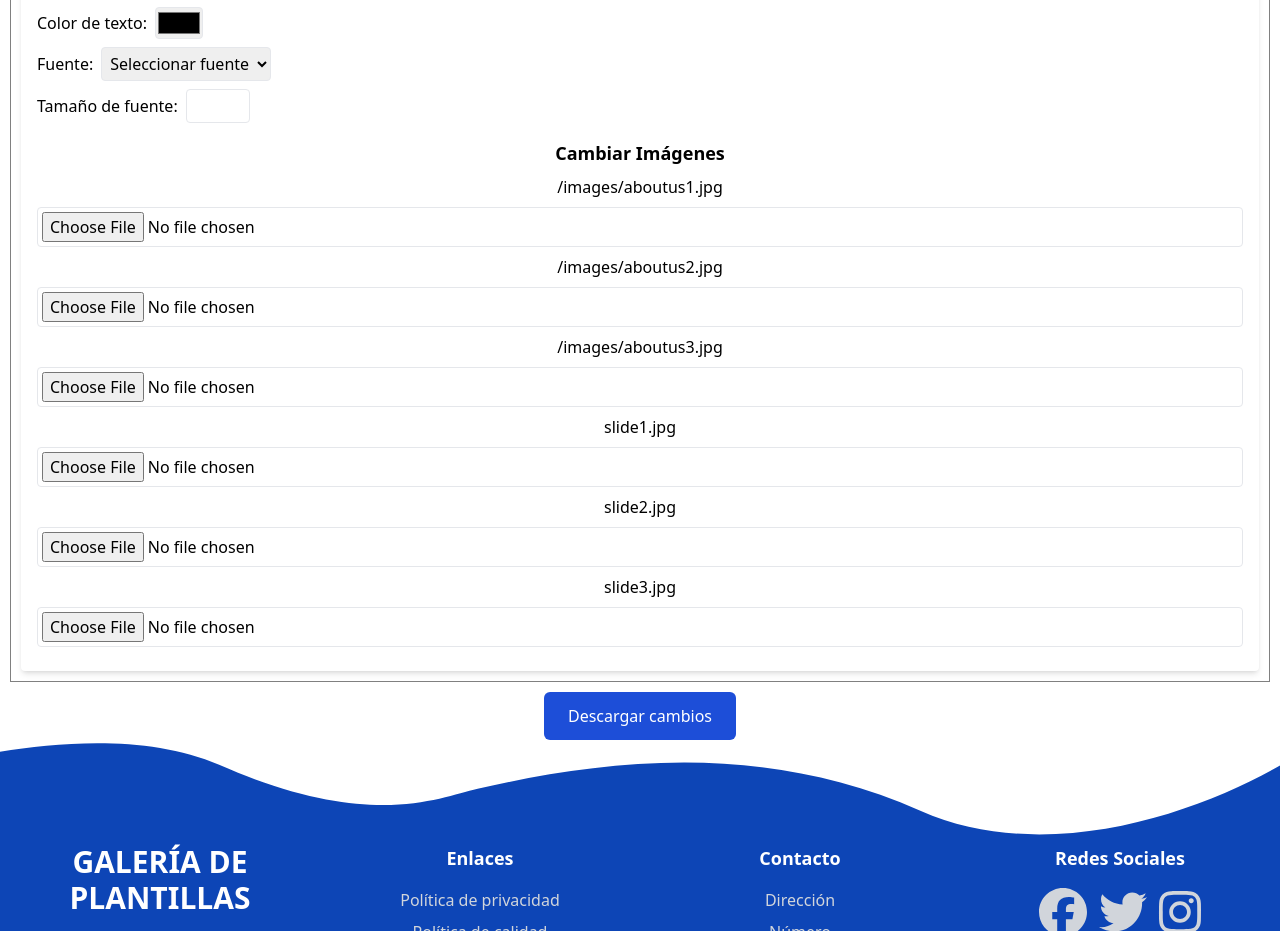
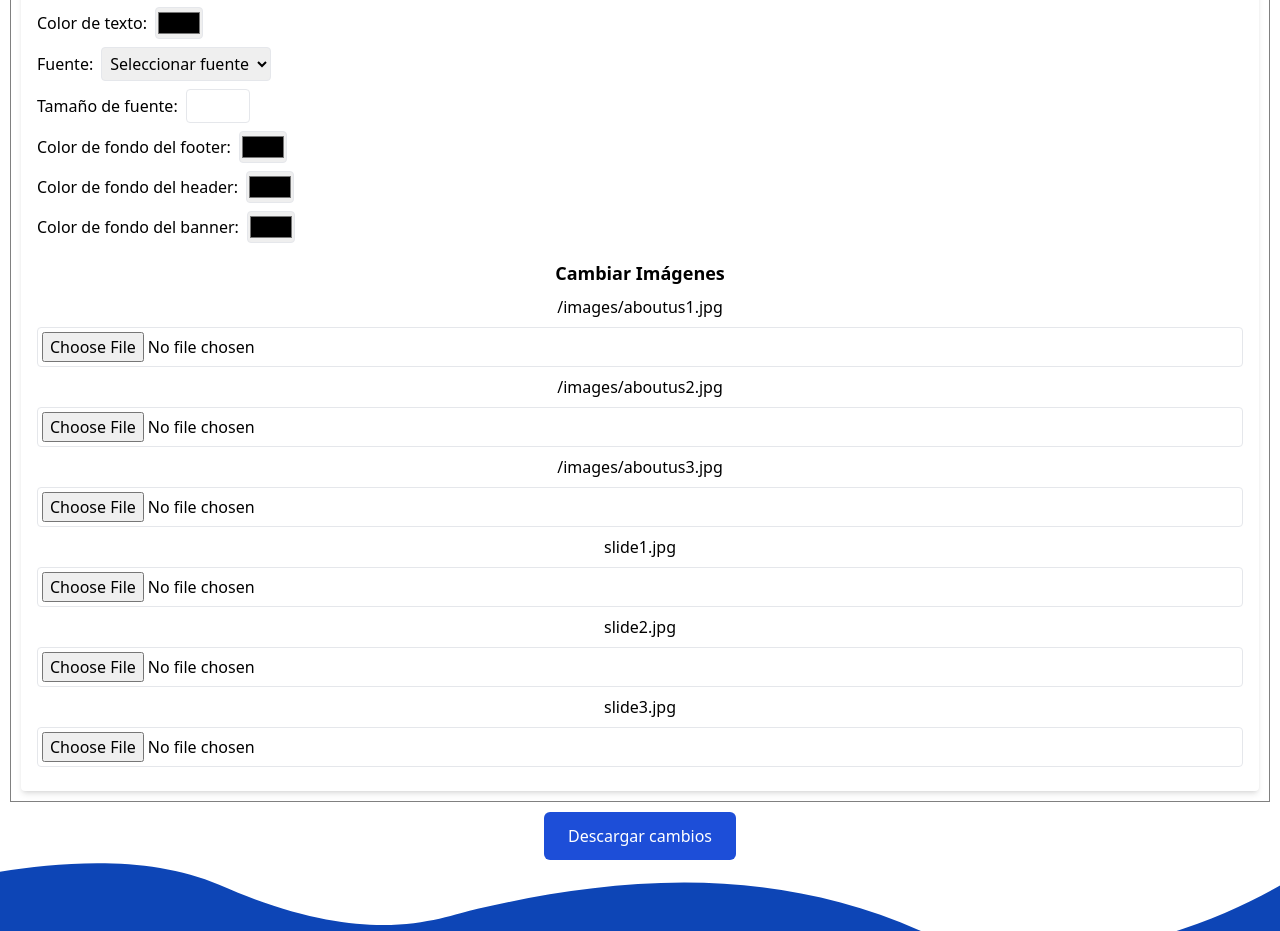
Before and after one commit to anrivers/galeria-de-plantillas, a React (Create React App) app: page /EditTemplate/1 in a window 1280 px wide. Shown: the part 820-1751 px from the top of the page. Built offline with nearby package versions, Linux system fonts and the light colour scheme.

Commit message:
Se le añadió la funcionaidad de cambiar el color de fondo del footer, banner y header

```diff
--- a/src/components/EditTemplate.jsx
+++ b/src/components/EditTemplate.jsx
@@ -47,8 +47,8 @@ const EditTemplate = () => {
         setTemplate(data);
         const sections = data.htmlContent.split('<section>').map((section, index) => ({
           id: index,
-          content: `<section>${section}</section>`, // Ensure we keep the <section> tags
-          style: '', // Initialize style attribute
+          content: `<section>${section}</section>`,
+          style: '',
         }));
         setElements(sections);
       } catch (error) {
--- a/src/components/EditableContent.jsx
+++ b/src/components/EditableContent.jsx
@@ -40,10 +40,10 @@ const EditableContent = ({ content, onChange, cssContent, onStyleChange, onImage
     }
   }, [content, cssContent, onChange]);
 
-  const applyStyle = (styleProperty, value) => {
+  const applyStyle = (selector, styleProperty, value) => {
     const iframeDocument = iframeRef.current.contentDocument;
     const styleTag = iframeDocument.head.querySelector('style');
-    styleTag.innerHTML += `body { ${styleProperty}: ${value}; }`;
+    styleTag.innerHTML += `${selector} { ${styleProperty}: ${value}; }`;
 
     const updatedCssContent = iframeDocument.head.querySelector('style').innerText;
     onStyleChange(updatedCssContent);
@@ -71,11 +71,11 @@ const EditableContent = ({ content, onChange, cssContent, onStyleChange, onImage
         <div className="flex flex-col gap-2">
           <label className="flex items-center gap-2">
             <span>Color de texto:</span>
-            <input type="color" onChange={(e) => applyStyle('color', e.target.value)} className="w-12 h-8 border rounded" />
+            <input type="color" onChange={(e) => applyStyle('body', 'color', e.target.value)} className="w-12 h-8 border rounded" />
           </label>
           <label className="flex items-center gap-2">
             <span>Fuente:</span>
-            <select onChange={(e) => applyStyle('font-family', e.target.value)} className="border rounded p-1">
+            <select onChange={(e) => applyStyle('body', 'font-family', e.target.value)} className="border rounded p-1">
               <option value="">Seleccionar fuente</option>
               <option value="Arial">Arial</option>
               <option value="Verdana">Verdana</option>
@@ -85,10 +85,22 @@ const EditableContent = ({ content, onChange, cssContent, onStyleChange, onImage
           </label>
           <label className="flex items-center gap-2">
             <span>Tamaño de fuente:</span>
-            <input type="number" onChange={(e) => applyStyle('font-size', `${e.target.value}px`)} className="w-16 border rounded p-1" />
+            <input type="number" onChange={(e) => applyStyle('body', 'font-size', `${e.target.value}px`)} className="w-16 border rounded p-1" />
+          </label>
+          <label className="flex items-center gap-2">
+            <span>Color de fondo del footer:</span>
+            <input type="color" onChange={(e) => applyStyle('.footer', 'background-color', e.target.value)} className="w-12 h-8 border rounded" />
+          </label>
+          <label className="flex items-center gap-2">
+            <span>Color de fondo del header:</span>
+            <input type="color" onChange={(e) => applyStyle('.navbar', 'background-color', e.target.value)} className="w-12 h-8 border rounded" />
+          </label>
+          <label className="flex items-center gap-2">
+            <span>Color de fondo del banner:</span>
+            <input type="color" onChange={(e) => applyStyle('.header', 'background-color', e.target.value)} className="w-12 h-8 border rounded" />
           </label>
         </div>
-      </div>
+
         <div className="mt-4">
           <h3 className="text-lg font-semibold mb-2">Cambiar Imágenes</h3>
           {content.match(/<img [^>]*src="[^"]*"[^>]*>/g)?.map((imgTag, index) => {
@@ -102,6 +114,7 @@ const EditableContent = ({ content, onChange, cssContent, onStyleChange, onImage
           })}
         </div>
       </div>
+    </div>
   );
 };
 
```
Lines whose indentation alone changed are shown as unchanged.
